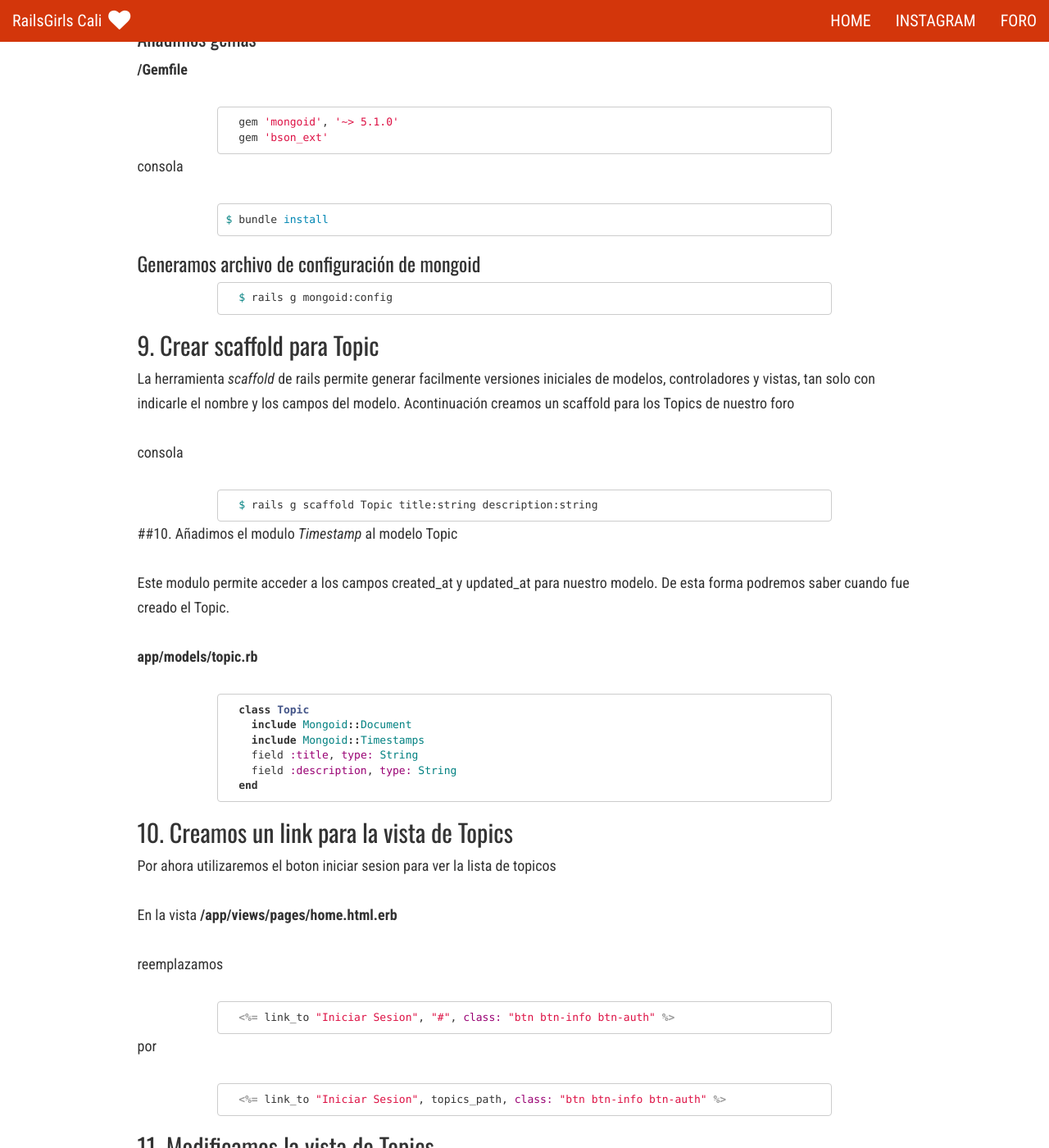
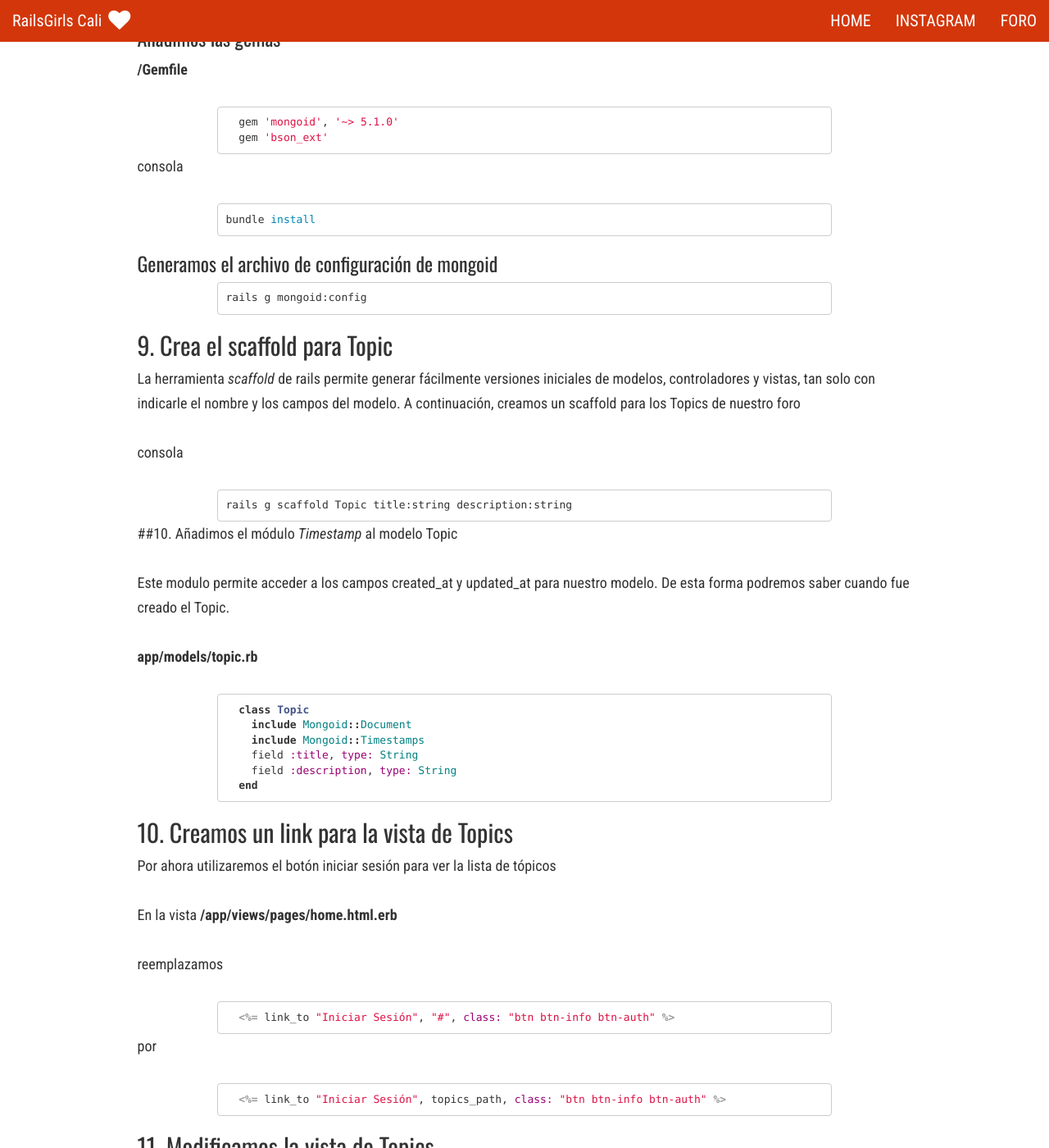
Before and after one commit to railsgirls-cali/railsgirls-cali.github.io, a Jekyll site: the page built from _pages/forum.md, in a window 1280 px wide and 1400 px high, scrolled down 7296 px. Shown: the whole window at 82% size. Built offline with Jekyll 4.4.1, drawn with Linux system fonts in a browser that asks for light colours; nearby versions of some CDN libraries; Markdown is read by kramdown in place of the engine named in the settings; some of the changed text lies outside the part shown.

Commit message:
Fixing grammatical issues for forum guides

````diff
--- a/_pages/forum.md
+++ b/_pages/forum.md
@@ -29,7 +29,7 @@ En el navegador, ve a la URL: [localhost:3000](localhost:3000) . Esta es la pág
 consola
 
 ```
-$ rails generate controller pages home
+rails generate controller pages home
 ```
 
 En tu navegador, ve a la URL : [localhost:3000/página/home](localhost:3000/página/home) y ve la nueva página en blanco que se acaba de crear.
@@ -132,7 +132,7 @@ gem 'bootstrap-sass'
 consola
 
 ```
-$ bundle install
+bundle install
 ```
 
 ### Entender el documento Application.css
@@ -250,7 +250,7 @@ Después del `<body>`
 ```rhtml
 <div class="jumbotron">
   <h1>Foro Rails Girls Cali</h1>
-  Haz clic aquí para <%= link_to "Registrar", "#", class: "btn btn-primary" %>
+  Haz clic aquí para <%= link_to "Regístrate", "#", class: "btn btn-primary" %>
 </div>
 ```
 ### Añadimos una clase "text-center"
@@ -261,20 +261,20 @@ Después del `<body>`
 <div class="jumbotron text-center">
   <h1>Foro Rails Girls Cali</h1>
   <p>
-   <%= link_to "Iniciar sesion", "#", class: "btn btn-default btn-lg" %>
-   <%= link_to "Registrar", "#", class: "btn btn-primary btn-lg" %>
+   <%= link_to "Iniciar sesión", "#", class: "btn btn-default btn-lg" %>
+   <%= link_to "Regístrate", "#", class: "btn btn-primary btn-lg" %>
   </p>
 </div>
 
 ```
-### Personalizamos el encabezado con botones de autenticacion y algunas imagenes
+### Personalizamos el encabezado con botones de autenticación y algunas imagenes
 **/app/views/pages/home.html.erb**
 
 ```rhtml
 <div class='jumbotron text-center'>
   <h1>Foro Rails Girls Cali</h1>
-  <%= link_to "Registrarse", "#", class: "btn btn-info btn-auth" %>
-  <%= link_to "Iniciar Sesion", "#", class: "btn btn-info btn-auth" %>
+  <%= link_to "Regístrate", "#", class: "btn btn-info btn-auth" %>
+  <%= link_to "Iniciar Sesión", "#", class: "btn btn-info btn-auth" %>
 </div>
 <div class="container text-center">
   <div class='row banner'>
@@ -349,9 +349,9 @@ $alert-info-text:                  #D3360B;
 }
 ```
 
-## 8. Instalacion Mongoid
+## 8. Instalación Mongoid
 
-### Añadimos gemas
+### Añadimos las gemas
 
 **/Gemfile**
 
@@ -362,25 +362,25 @@ $alert-info-text:                  #D3360B;
 consola
 
 ```bash
-$ bundle install
+bundle install
 ```
 
-### Generamos archivo de configuración de mongoid
+### Generamos el archivo de configuración de mongoid
 
 ```bash
-  $ rails g mongoid:config
+rails g mongoid:config
 ```
-## 9. Crear scaffold para Topic
+## 9. Crea el scaffold para Topic
 
-La herramienta  *scaffold* de rails permite generar facilmente versiones iniciales de modelos, controladores y vistas, tan solo con indicarle el nombre y los campos del modelo. Acontinuación creamos un scaffold para los Topics de nuestro foro
+La herramienta  *scaffold* de rails permite generar fácilmente versiones iniciales de modelos, controladores y vistas, tan solo con indicarle el nombre y los campos del modelo. A continuación, creamos un scaffold para los Topics de nuestro foro
 
 consola
 
 ```bash
-  $ rails g scaffold Topic title:string description:string
+rails g scaffold Topic title:string description:string
 ```
 
-##10. Añadimos el modulo *Timestamp* al modelo Topic
+##10. Añadimos el módulo *Timestamp* al modelo Topic
 
 Este modulo permite acceder a los campos created_at y updated_at para nuestro modelo. De esta forma podremos saber cuando fue creado el Topic.
 
@@ -397,24 +397,24 @@ Este modulo permite acceder a los campos created_at y updated_at para nuestro mo
 
 ## 10. Creamos un link para la vista de Topics
 
-Por ahora utilizaremos el boton iniciar sesion para ver la lista de topicos
+Por ahora utilizaremos el botón iniciar sesión para ver la lista de tópicos
 
 En la vista **/app/views/pages/home.html.erb**
 
 reemplazamos
 
 ```rhtml
-  <%= link_to "Iniciar Sesion", "#", class: "btn btn-info btn-auth" %>
+  <%= link_to "Iniciar Sesión", "#", class: "btn btn-info btn-auth" %>
 ```
 por
 
 ```rhtml
-  <%= link_to "Iniciar Sesion", topics_path, class: "btn btn-info btn-auth" %>
+  <%= link_to "Iniciar Sesión", topics_path, class: "btn btn-info btn-auth" %>
 ```
 
 ## 11. Modificamos la vista de Topics
 
-Usamos bootstrap para personalizar la lista de topicos actuales, [aqui](http://bootsnipp.com/snippets/featured/bookmarks-reading-list) se pueden encontrar snippets que pueden reutilizarse en cualquiera de nuestras aplicaciones.
+Usamos bootstrap para personalizar la lista de tópicos actuales, [aquí](http://bootsnipp.com/snippets/featured/bookmarks-reading-list) se pueden encontrar snippets que pueden reutilizarse en cualquiera de nuestras aplicaciones.
 
 reemplazamos el contenido de
 **/app/views/topics/index.html.erb**
@@ -484,14 +484,15 @@ añadimos en
 
 ## 12. Añadimos un modal para crear Topics
 
-Gracias a bootstrap podemos tener acceso a componentes que interactuan con el usuario mediante javascript. Acontinuacion usaremos un Modal o 'Popup' para crear un nuevo topic
+Gracias a bootstrap podemos tener acceso a componentes que interactúan con el usuario mediante Javascript.
+A continuación usaremos un Modal o 'Popup' para crear un nuevo topic
 
 En **app/views/topics/index.html.erb**
 
 reemplazamos el link
 
 ```rhtml
-  <%= link_to 'New Topic', new_topic_path %>
+  <%= link_to 'Nuevo Topic', new_topic_path %>
 ```
   por:
 
@@ -501,7 +502,7 @@ reemplazamos el link
   </button>
 ```
 
-### Creamos el parcial _form_new.html.erb para nuestro modal
+### Creamos el parcial `_form_new.html.erb` para nuestro modal
 
 **app/views/topics/_form_new.html.erb**
 
@@ -518,7 +519,7 @@ reemplazamos el link
             <% if @topic.errors.any? %>
               <div id="error_explanation">
                 <h2>
-                  <%= "#{pluralize(@topic.errors.count, "error")} prohibited this topic from being saved:" %>
+                  <%= "#{pluralize(@topic.errors.count, "error")} no permitieron guardar este topic:" %>
                 </h2>
                 <ul>
                   <% @topic.errors.full_messages.each do |msg| %>
@@ -554,11 +555,11 @@ Al final del archivo **app/views/topics/index.html.erb** añadimos lo siguiente:
 ```rhtml
 ...
 
-<%=render "form_new"%>
+<%= render "form_new" %>
 
 ```
 
-### Añadimos la variable de instancia @topic en la acción index del controlador topics_controller
+### Añadimos la variable de instancia `@topic` en la acción index del controlador `topics_controller`
 
 **app/controllers/topics/topics_controller.rb**
 
@@ -580,7 +581,7 @@ def create
   @topic = Topic.new(topic_params)
   respond_to do |format|
     if @topic.save
-      format.html { redirect_to topics_path, notice: 'Se ha creado un nuevo Topic!' }
+      format.html { redirect_to topics_path, notice: '¡Se ha creado un nuevo Topic!' }
       format.json { render :show, status: :created, location: @topic }
     else
       format.html { render :new }
@@ -605,7 +606,7 @@ Modificamos la acción index del controlador topics_controller para listar todos
     @topic = Topic.new
   end
 ...
-``
+```
 
 ## 14. Añadir Devise
 
@@ -673,8 +674,8 @@ Muestra todas las rutas disponibles para tu aplicación. Podrás añadir más a
 ...
 <div class='jumbotron text-center'>
   <h1>Foro Rails Girls Cali</h1>
-  <%= link_to "Registrarse", new_user_registration_path, class: "btn btn-info btn-auth" %>
-  <%= link_to "Iniciar Sesion", new_user_session_path, class: "btn btn-info btn-auth" %>
+  <%= link_to "Regístrate", new_user_registration_path, class: "btn btn-info btn-auth" %>
+  <%= link_to "Iniciar Sesión", new_user_session_path, class: "btn btn-info btn-auth" %>
 </div>
 ...
 ```
@@ -701,9 +702,9 @@ Muestra todas las rutas disponibles para tu aplicación. Podrás añadir más a
 </ul>
 ...
 ```
-### Rederccionamos a la paina topics despues de iniciar sesion
+### Redireccionamos a la página topics después de iniciar sesión
 
-Añadimos el siguiente metodo en **app/controllers/application_controller.rb**
+Añadimos el siguiente método en **app/controllers/application_controller.rb**
 
 
 ```ruby
@@ -711,12 +712,12 @@ Añadimos el siguiente metodo en **app/controllers/application_controller.rb**
     topics_path
   end
 ```
-Ahora cada vez que se encuentre activa una sesion siempre se redrecciona a la vista de topics
+Ahora cada vez que se encuentre activa una sesión, siempre se redirecciona a la vista de topics
 
-### Modificamos la ruta raiz por defecto cuando alguien esta logeado
+### Modificamos la ruta raíz por defecto cuando alguien esté logeado
 
 **config/routes.rb**
-adicionar la ruta el siguiente codigo
+Adiciona a la ruta el siguiente código
 
 ```ruby
 ...
@@ -742,7 +743,7 @@ Debajo de `<li><%= link_to "Topics", topics_path %></li>`:
 <li><%= link_to "Mi cuenta", edit_user_registration_path %></li>
 
 
-## 16. Autorización : ¿Quién puede? Quién no puede?
+## 16. Autorización : ¿Quién puede? ¿Quién no puede?
 
 ### Actualizar el controlador Topics
 
@@ -779,7 +780,7 @@ Un Topic belongs_to un Usuario
   end
 ```
 
-### Un usuario has_many Topics
+### Un usuario `has_many` Topics
 
 **app/models/user.rb**
 
@@ -829,11 +830,11 @@ por:
 consola
 
 ```bash
-  rails g scaffold Post body
+rails g scaffold Post body
 ```
 
 añadimos el modulo *Timestamps* para el modelo Post
-**app/models/post.rb **
+**app/models/post.rb**
 
 ```ruby
   ...
@@ -843,7 +844,7 @@ añadimos el modulo *Timestamps* para el modelo Post
 
 ### Configure las asociaciones User - Topic - Post
 
-Topic has_many Posts
+Topic `has_many` Posts
 
 añadimos en **app/models/topic.rb**
 
@@ -853,7 +854,7 @@ añadimos en **app/models/topic.rb**
   ...
 ```
 
-User has_many Posts
+User `has_many` Posts
 
 añadimos en **app/models/user.rb**
 
@@ -863,8 +864,8 @@ añadimos en **app/models/user.rb**
   ...
 ```
 
-Post belongs_to Topics
-Post belongs_to User
+Post `belongs_to` Topics
+Post `belongs_to` User
 
 añadimos en **app/models/post.rb**
 
@@ -893,8 +894,8 @@ reemplazamos el codigo en
       <strong>Description:</strong>
       <%= @topic.description %>
     </p>
-      <%= link_to 'Edit', edit_topic_path(@topic) %> |
-      <%= link_to 'Back', topics_path %>
+      <%= link_to 'Editar', edit_topic_path(@topic) %> |
+      <%= link_to 'Volver', topics_path %>
   </div>
   <div class="container">
     <div class="row">
@@ -1051,11 +1052,11 @@ creamos el parcial **app/views/topics/_post_form.html.erb**
 ```rhtml
   ...
     </section>
-    <%=render "post_form"%>
+    <%= render "post_form" %>
   ...
 ```
 
-## Definimos la variable @new_post en el controlador topics_controller
+## Definimos la variable `@new_post` en el controlador topics_controller
 
 **app/controllers/topics_controller.rb**
 
@@ -1093,38 +1094,38 @@ Se asigna el usuario actual para el post y se redicciona al topic al que pertene
 ...
 ```
 
-## Strong Paramteres
+## Strong Parameters
 
 Recursos: https://github.com/rails/strong_parameters
 
-Añadimos topic_id a la  lista de parametros permitidos por el formulario de posts
+Añadimos `topic_id` a la  lista de parámetros permitidos por el formulario de posts
 **app/controllers/posts_controller.rb**
 
 ```ruby
   def post_params
-    params.require(:post).permit(:body,:topic_id)
+    params.require(:post).permit(:body, :topic_id)
   end
 ```
 
-## 21. Visualizacion de numero de posts
+## 21. Visualización de número de posts
 
-Adicionamos el numero de post totales para el topic
+Adicionamos el número de posts totales para el topic
 **app/views/topics/show.html.erb**
 
 ```rhtml
 ...
-  <h3 class="page-header"><%=@topic.posts.count%> Posts</h3>
+  <h3 class="page-header"><%= @topic.posts.count %> Posts</h3>
 ...
 
 ```
 
-De igual forma en el index de topics
+De igual forma, en el index de topics
 
 **app/views/topics/index.html.erb**
 
 ```rhtml
   ...
-    <span class="glyphicon glyphicon-comment"></span><%=topic.posts.count%> Posts
+    <span class="glyphicon glyphicon-comment"></span><%= topic.posts.count %> Posts
   ...
 ```
 
@@ -1194,18 +1195,18 @@ De igual forma en el index de topics
                 <%= f.password_field :password_confirmation, autocomplete: "off" , class: "form-control"%>
               </div>
               <div class="field">
-                <%= f.label :current_password %> <i>(we need your current password to confirm your changes)</i><br />
+                <%= f.label :current_password %> <i>(Necesitamos tu contraseña actual para confirmar tus cambios)</i><br />
                 <%= f.password_field :current_password, autocomplete: "off", class: "form-control" %>
               </div>
               <br>
               <div class="actions">
-                <%= f.submit "Update" , class: "btn btn-primary" %>
+                <%= f.submit "Actualizar" , class: "btn btn-primary" %>
               </div>
             </div>
             <% end %>
             <div class="col-md-6">
-              <h3>Cancel my account</h3>
-              <p>Unhappy? <%= button_to "Cancel my account", registration_path(resource_name), data: { confirm: "Are you sure?" }, method: :delete %></p>
+              <h3>Cancelar mi cuenta</h3>
+              <p>Unhappy? <%= button_to "Cancelar mi cuenta", registration_path(resource_name), data: { confirm: "¿Estás segura?" }, method: :delete %></p>
             </div>
           </div>
         </div>
@@ -1220,7 +1221,7 @@ De igual forma en el index de topics
 <div class="container">
   <div class="col-md-6 col-md-offset-3">
     <div class="panel panel-default ">
-      <div class="panel-heading text-center"><h2>Iniciar Sesion</h2></div>
+      <div class="panel-heading text-center"><h2>Iniciar Sesión</h2></div>
       <div class="panel-body">
         <%= form_for(resource, as: resource_name, url: session_path(resource_name)) do |f| %>
           <div class="field">
@@ -1239,7 +1240,7 @@ De igual forma en el index de topics
           <% end %>
           <br>
           <div class="actions">
-            <%= f.submit "Iniciar Sesion", class: "btn btn-primary" %>
+            <%= f.submit "Iniciar Sesión", class: "btn btn-primary" %>
           </div>
         <% end %>
       </div>
````
Also changed, not shown: other parts of _pages/forum.md (+22 -22 lines), _pages/instagram.md (+1 -1 lines).
